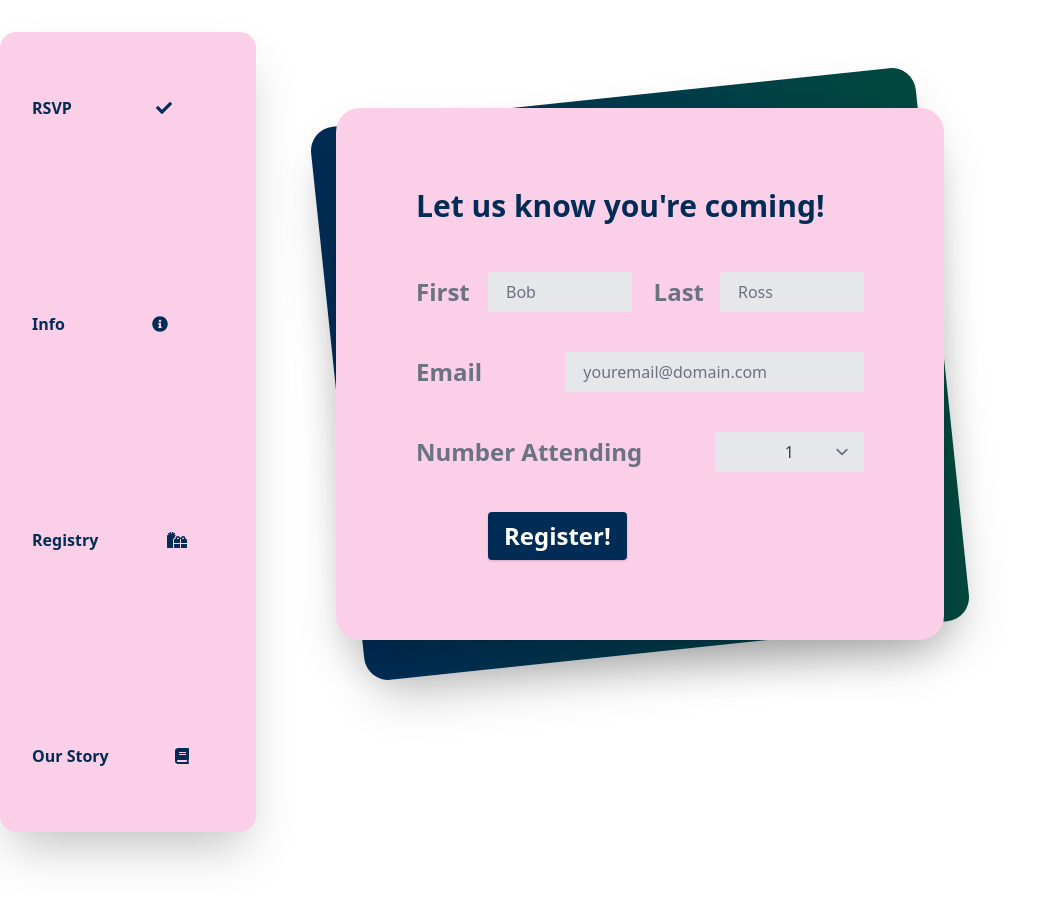
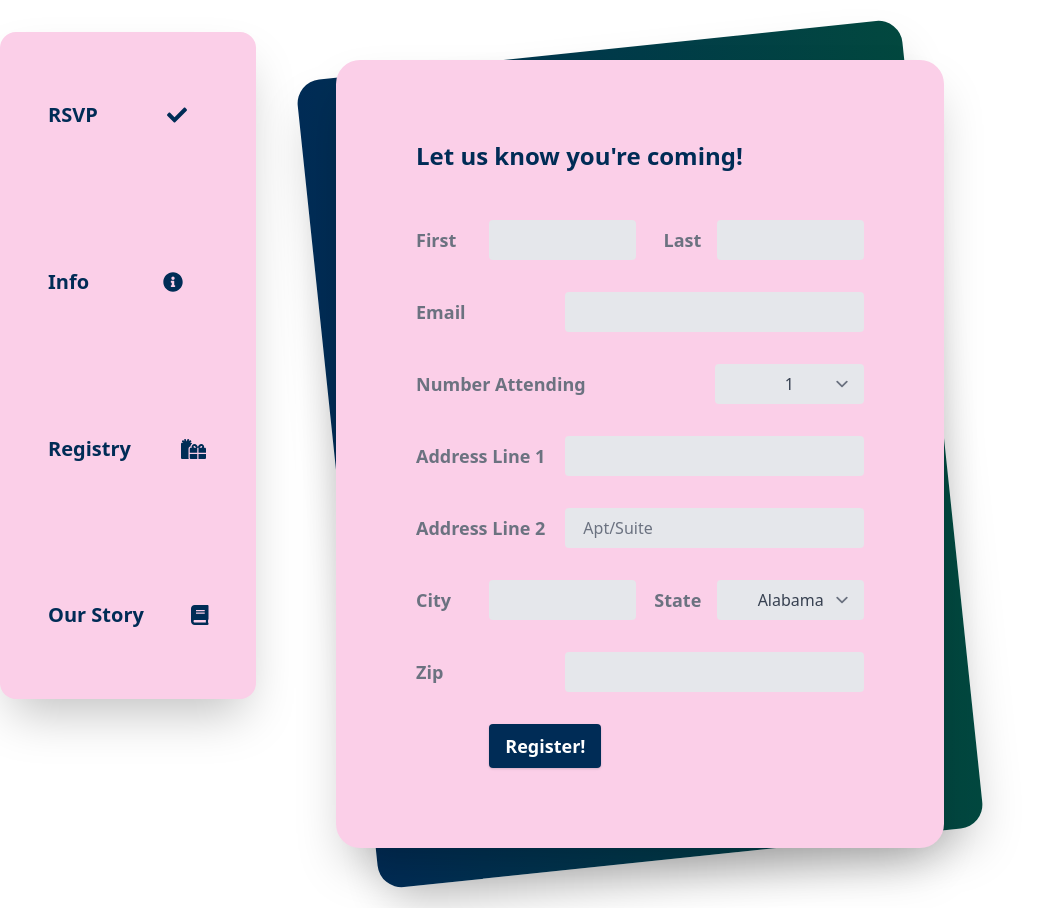
Before and after one commit to treknuts/rsvp-registry, a React (Create React App) app: page / in a window 1280 px wide. Shown: the whole page, without its empty margins (0-1053 px from the left). Before the commit the page ends 832 px from the top, so only its background shows below. Built offline with nearby package versions, Linux system fonts and the light colour scheme.

Commit message:
Added address info to form and Info componenet.

```diff
--- a/src/App.js
+++ b/src/App.js
@@ -12,38 +12,51 @@ function App() {
   const [isRSVP, setIsRSVP] = useState(true);
   const [isRegistry, setIsRegistry] = useState(false);
   const [isAbout, setIsAbout] = useState(false);
+  const [isInfo, setIsInfo] = useState(false);
 
   const handleClick = (e) => {
     if (e.target.id === "rsvp") {
       setIsRSVP(true);
+      setIsInfo(false);
       setIsRegistry(false);
       setIsAbout(false);
     } else if (e.target.id === "registry") {
       setIsRSVP(false);
+      setIsInfo(false);
       setIsRegistry(true);
       setIsAbout(false);
     } else if (e.target.id === "about") {
       setIsRSVP(false);
+      setIsInfo(false);
       setIsRegistry(false);
       setIsAbout(true);
+    } else if (e.target.id === "info") {
+      setIsRSVP(false);
+      setIsInfo(true);
+      setIsRegistry(false);
+      setIsAbout(false);
     }
     e.preventDefault();
   };
 
   return (
     <div className="lg:flex flex-col h-screen w-screen font-sans">
-      <div className="absolute flex flex-row justify-center text-blue font-bold bottom-0 h-12 lg:py-8 w-screen lg:my-8 shadow-2xl lg:flex-col lg:inset-y-0 lg:left-0 lg:h-full lg:w-64 lg:shadow-2xl lg:rounded-2xl bg-pink-200 lg:transition lg:ease-in-out lg:transform lg:hover:translate-x-3">
+      <div className="absolute my-8 flex text-xl text-blue font-bold bottom-0 h-12 w-screen shadow-2xl md:flex-col lg:inset-y-0 lg:left-0 lg:h-5/6 lg:w-64 lg:shadow-2xl lg:rounded-2xl bg-pink-200 lg:transition lg:ease-in-out lg:transform lg:hover:translate-x-3">
         <div
           id="rsvp"
           onClick={handleClick}
-          className="relative hover:animate-bounce hover:cursor-pointer lg:hover:animate-none flex items-center justify-center rounded-2xl lg:w-full w-8 lg:my-24 lg:pl-8 lg:h-12 mx-auto hover:bg-blue hover:text-pink-200"
+          className="relative hover:animate-bounce hover:cursor-pointer lg:hover:animate-none flex items-center justify-center rounded-2xl lg:w-full w-8 lg:my-auto lg:pl-12 lg:h-12 mx-auto hover:bg-blue hover:text-pink-200"
         >
           <p className="relative hidden lg:contents lg:mx-auto" href="#">
             RSVP
           </p>
           <FontAwesomeIcon className="color-blue lg:mx-auto" icon={faCheck} />
         </div>
-        <div className="relative hover:animate-bounce lg:hover:animate-none flex items-center justify-center rounded-2xl lg:w-full w-8 lg:my-24 lg:pl-8 lg:h-12 mx-auto hover:bg-blue hover:text-pink-200">
+        <div
+          id="info"
+          onClick={handleClick}
+          className="relative hover:animate-bounce hover:cursor-pointer lg:hover:animate-none flex items-center justify-center rounded-2xl lg:w-full w-8 lg:my-auto lg:pl-12 lg:h-12 mx-auto hover:bg-blue hover:text-pink-200"
+        >
           <a className="hidden lg:contents lg:mx-auto" href="#">
             Info
           </a>
@@ -52,7 +65,7 @@ function App() {
         <div
           id="registry"
           onClick={handleClick}
-          className="relative hover:animate-bounce hover:cursor-pointer lg:hover:animate-none flex items-center justify-center rounded-2xl lg:w-full w-8 lg:my-24 lg:pl-8 lg:h-12 mx-auto hover:bg-blue hover:text-pink-200"
+          className="relative hover:animate-bounce hover:cursor-pointer lg:hover:animate-none flex items-center justify-center rounded-2xl lg:w-full w-8 lg:my-auto lg:pl-12 lg:h-12 mx-auto hover:bg-blue hover:text-pink-200"
         >
           <p className="hidden lg:contents lg:mx-auto" href="#">
             Registry
@@ -62,7 +75,7 @@ function App() {
         <div
           id="about"
           onClick={handleClick}
-          className="relative hover:animate-bounce lg:hover:animate-none hover:cursor-pointer flex items-center justify-center lg:justify-evenly rounded-2xl lg:w-full lg:pl-8 w-8 lg:my-24 lg:h-12 mx-auto hover:bg-blue hover:text-pink-200"
+          className="relative hover:animate-bounce lg:hover:animate-none hover:cursor-pointer flex items-center justify-center lg:justify-evenly rounded-2xl lg:w-full lg:pl-12 w-8 lg:my-auto lg:h-12 mx-auto hover:bg-blue hover:text-pink-200"
         >
           <p className="hidden lg:contents sm:mx-auto" href="#">
             Our Story
@@ -73,7 +86,12 @@ function App() {
           />
         </div>
       </div>
-      <Main isRSVP={isRSVP} isRegistry={isRegistry} isAbout={isAbout} />
+      <Main
+        isRSVP={isRSVP}
+        isInfo={isInfo}
+        isRegistry={isRegistry}
+        isAbout={isAbout}
+      />
     </div>
   );
 }
--- /dev/null
+++ b/src/components/Info.js
@@ -0,0 +1,41 @@
+import React from "react";
+import { FontAwesomeIcon } from "@fortawesome/react-fontawesome";
+import { faMapMarkerAlt } from "@fortawesome/free-solid-svg-icons";
+
+const Info = () => {
+  return (
+    <div className="bg-pink-200 text-center h-full w-full">
+      <p className="text-3xl mb-4 w-full font-semibold">When & Where!</p>
+      <div className="md:flex-col text-base w-full m-auto">
+        <div className="h-full md:mr-8 md:w-full">
+          <p className="my-2 text-left">The Ceremony</p>
+          <div className="bg-green h-full text-white rounded-lg p-8 shadow-xl">
+            <ul className="text-left md:text-center">
+              <li>Dean & Lori Knutson's</li>
+              <br />
+              <li>Friday, June 10th 2022</li>
+              <li className="text-center mt-8">
+                <FontAwesomeIcon size="2x" icon={faMapMarkerAlt} />
+              </li>
+            </ul>
+          </div>
+        </div>
+        <div className="h-full md:w-full">
+          <p className="my-2 text-left">The Reception</p>
+          <div className="bg-blue h-full text-white rounded-lg p-8 shadow-xl">
+            <ul className="text-left md:text-center">
+              <li>Radisson Hotel</li>
+              <br />
+              <li>Friday, June 10th 2022</li>
+              <li className="mt-8">
+                <FontAwesomeIcon size="2x" icon={faMapMarkerAlt} />
+              </li>
+            </ul>
+          </div>
+        </div>
+      </div>
+    </div>
+  );
+};
+
+export default Info;
--- a/src/components/Main.js
+++ b/src/components/Main.js
@@ -2,19 +2,20 @@ import React, { useState } from "react";
 import RSVP from "./RSVP";
 import Registry from "./Registry";
 import About from "./About";
+import Info from "./Info";
 
 const Main = (props) => {
-
   return (
-    <div className="py-6 my-12 flex flex-col justify-center sm:py-12">
+    <div className="py-6 w-full flex flex-col justify-center sm:py-12">
       <div className="relative py-3 lg:min-w-xl lg:mx-auto">
         <div className="absolute inset-0 shadow-2xl transform bg-gradient-to-r from-blue to-green -skew-y-6 sm:skew-y-0 sm:-rotate-6 sm:rounded-3xl"></div>
         <div className="relative px-4 py-10 bg-pink-200 shadow-2xl sm:rounded-3xl sm:p-20">
           <div className="max-w-md mx-auto">
             <div className="text-2xl font-semibold text-blue">
               {props.isRSVP && <RSVP />}
+              {props.isInfo && <Info />}
               {props.isRegistry && <Registry />}
-              {props.isAbout  && <About />}
+              {props.isAbout && <About />}
             </div>
           </div>
         </div>
--- a/src/components/RSVP.js
+++ b/src/components/RSVP.js
@@ -5,6 +5,73 @@ const RSVP = () => {
   const [lastName, setLastName] = useState("");
   const [email, setEmail] = useState("");
   const [members, setMembers] = useState(1);
+  const [addrLine1, setAddrLine1] = useState("");
+  const [addrLine2, setAddrLine2] = useState("");
+  const [city, setCity] = useState("");
+  const [state, setState] = useState("");
+  const [zip, setZip] = useState("");
+
+  const states = [
+    "Alabama",
+    "Alaska",
+    "American Samoa",
+    "Arizona",
+    "Arkansas",
+    "California",
+    "Colorado",
+    "Connecticut",
+    "Delaware",
+    "District of Columbia",
+    "Federated States of Micronesia",
+    "Florida",
+    "Georgia",
+    "Guam",
+    "Hawaii",
+    "Idaho",
+    "Illinois",
+    "Indiana",
+    "Iowa",
+    "Kansas",
+    "Kentucky",
+    "Louisiana",
+    "Maine",
+    "Marshall Islands",
+    "Maryland",
+    "Massachusetts",
+    "Michigan",
+    "Minnesota",
+    "Mississippi",
+    "Missouri",
+    "Montana",
+    "Nebraska",
+    "Nevada",
+    "New Hampshire",
+    "New Jersey",
+    "New Mexico",
+    "New York",
+    "North Carolina",
+    "North Dakota",
+    "Northern Mariana Islands",
+    "Ohio",
+    "Oklahoma",
+    "Oregon",
+    "Palau",
+    "Pennsylvania",
+    "Puerto Rico",
+    "Rhode Island",
+    "South Carolina",
+    "South Dakota",
+    "Tennessee",
+    "Texas",
+    "Utah",
+    "Vermont",
+    "Virgin Island",
+    "Virginia",
+    "Washington",
+    "West Virginia",
+    "Wisconsin",
+    "Wyoming",
+  ];
 
   const handleChange = (e) => {
     if (e.target.id === "first-name") {
@@ -15,20 +82,39 @@ const RSVP = () => {
       setEmail(e.target.value);
     } else if (e.target.id === "members") {
       setMembers(e.target.value);
+    } else if (e.target.id === "addrLine1") {
+      setAddrLine1(e.target.value);
+    } else if (e.target.id === "addrLine2") {
+      setAddrLine2(e.target.value);
+    } else if (e.target.id === "city") {
+      setCity(e.target.value);
+    } else if (e.target.id === "state") {
+      setState(e.target.value);
+    } else if (e.target.id === "zip") {
+      setZip(e.target.value);
     }
   };
 
   const handleForm = () => {
     alert(
-      `Form values are:\n\tFirst Name: ${firstName}\n\tLast Name: ${lastName}\n\tEmail: ${email}\n\Members: ${members}`
+      `Form values are:\n
+      \tFirst Name: ${firstName}\n
+      \tLast Name: ${lastName}\n
+      \tEmail: ${email}\n
+      \tMembers: ${members}\n
+      \tAddress: \n
+      \t\t${addrLine1}, ${addrLine2}\n
+      \t\t${city}, ${state} ${zip}`
     );
   };
 
   return (
     <div>
       <form className="w-full max-w-lg">
-        <h1 className="text-3xl font-bold mb-12">Let us know you're coming!</h1>
-        <div className="md:grid md:grid-cols-2 gap-4">
+        <h1 className="lg:text-2xl text-lg font-bold mb-12">
+          Let us know you're coming!
+        </h1>
+        <div className="md:grid text-base lg:text-lg md:grid-cols-2 gap-2">
           <div className="md:flex md:items-center mb-6">
             <div className="md:w-1/3">
               <label
@@ -43,7 +129,6 @@ const RSVP = () => {
                 className="bg-gray-200 appearance-none border-2 border-gray-200 rounded w-full py-2 px-4 text-gray-700 leading-tight focus:outline-none focus:bg-white focus:border-blue"
                 id="first-name"
                 type="text"
-                placeholder="Bob"
                 value={firstName}
                 onChange={handleChange}
               />
@@ -63,7 +148,6 @@ const RSVP = () => {
                 className="bg-gray-200 appearance-none border-2 border-gray-200 rounded w-full py-2 px-4 text-gray-700 leading-tight focus:outline-none focus:bg-white focus:border-blue"
                 id="last-name"
                 type="text"
-                placeholder="Ross"
                 value={lastName}
                 onChange={handleChange}
               />
@@ -83,7 +167,6 @@ const RSVP = () => {
                 className="bg-gray-200 appearance-none border-2 border-gray-200 rounded w-full py-2 px-4 text-gray-700 leading-tight focus:outline-none focus:bg-white focus:border-blue"
                 id="email"
                 type="email"
-                placeholder="youremail@domain.com"
                 value={email}
                 onChange={handleChange}
               />
@@ -111,6 +194,105 @@ const RSVP = () => {
               </select>
             </div>
           </div>
+          <div className="md:flex md:items-center mb-6 col-span-2">
+            <div className="md:w-1/3">
+              <label
+                className="block text-gray-500 font-bold md:text-left mb-1 md:mb-0 pr-4"
+                for="addrLine1"
+              >
+                Address Line 1
+              </label>
+            </div>
+            <div className="md:w-2/3">
+              <input
+                className="bg-gray-200 appearance-none border-2 border-gray-200 rounded w-full py-2 px-4 text-gray-700 leading-tight focus:outline-none focus:bg-white focus:border-blue"
+                id="addrLine1"
+                type="text"
+                value={addrLine1}
+                onChange={handleChange}
+              />
+            </div>
+          </div>
+          <div className="md:flex md:items-center mb-6 col-span-2">
+            <div className="md:w-1/3">
+              <label
+                className="block text-gray-500 font-bold md:text-left mb-1 md:mb-0 pr-4"
+                for="addrLine2"
+              >
+                Address Line 2
+              </label>
+            </div>
+            <div className="md:w-2/3">
+              <input
+                className="bg-gray-200 appearance-none border-2 border-gray-200 rounded w-full py-2 px-4 text-gray-700 leading-tight focus:outline-none focus:bg-white focus:border-blue"
+                id="addrLine2"
+                type="text"
+                placeholder="Apt/Suite"
+                value={addrLine2}
+                onChange={handleChange}
+              />
+            </div>
+          </div>
+          <div className="md:flex md:items-center mb-6">
+            <div className="md:w-1/3">
+              <label
+                className="block text-gray-500 font-bold md:text-left mb-1 md:mb-0 pr-4"
+                for="city"
+              >
+                City
+              </label>
+            </div>
+            <div className="md:w-2/3">
+              <input
+                className="bg-gray-200 appearance-none border-2 border-gray-200 rounded w-full py-2 px-4 text-gray-700 leading-tight focus:outline-none focus:bg-white focus:border-blue"
+                id="city"
+                type="text"
+                value={city}
+                onChange={handleChange}
+              />
+            </div>
+          </div>
+          <div className="md:flex md:items-center mb-6">
+            <div className="md:w-1/3">
+              <label
+                className="block text-gray-500 font-bold md:text-right mb-1 md:mb-0 pr-4"
+                for="state"
+              >
+                State
+              </label>
+            </div>
+            <div className="md:w-2/3 md:ml-auto">
+              <select
+                className="bg-gray-200 overflow-ellipsis appearance-none border-2 border-gray-200 rounded w-full py-2 px-4 text-gray-700 leading-tight focus:outline-none focus:bg-white focus:border-blue text-center"
+                id="state"
+                value={state}
+                onChange={handleChange}
+              >
+                {states.map((state) => {
+                  return <option value={state}>{state}</option>;
+                })}
+              </select>
+            </div>
+          </div>
+          <div className="md:flex md:items-center mb-6 col-span-2">
+            <div className="md:w-1/3">
+              <label
+                className="block text-gray-500 font-bold md:text-left mb-1 md:mb-0 pr-4"
+                for="zip"
+              >
+                Zip
+              </label>
+            </div>
+            <div className="md:w-2/3">
+              <input
+                className="bg-gray-200 appearance-none border-2 border-gray-200 rounded w-full py-2 px-4 text-gray-700 leading-tight focus:outline-none focus:bg-white focus:border-blue"
+                id="zip"
+                type="text"
+                value={zip}
+                onChange={handleChange}
+              />
+            </div>
+          </div>
           <div className="md:flex md:items-center">
             <div className="md:w-1/3"></div>
             <div className="md:w-2/3">
--- a/src/index.css
+++ b/src/index.css
@@ -3,7 +3,7 @@
 @tailwind utilities;
 
 body {
-  overflow-x: hidden;
+  overflow: scroll;
 }
 
 body::-webkit-scrollbar {
```
